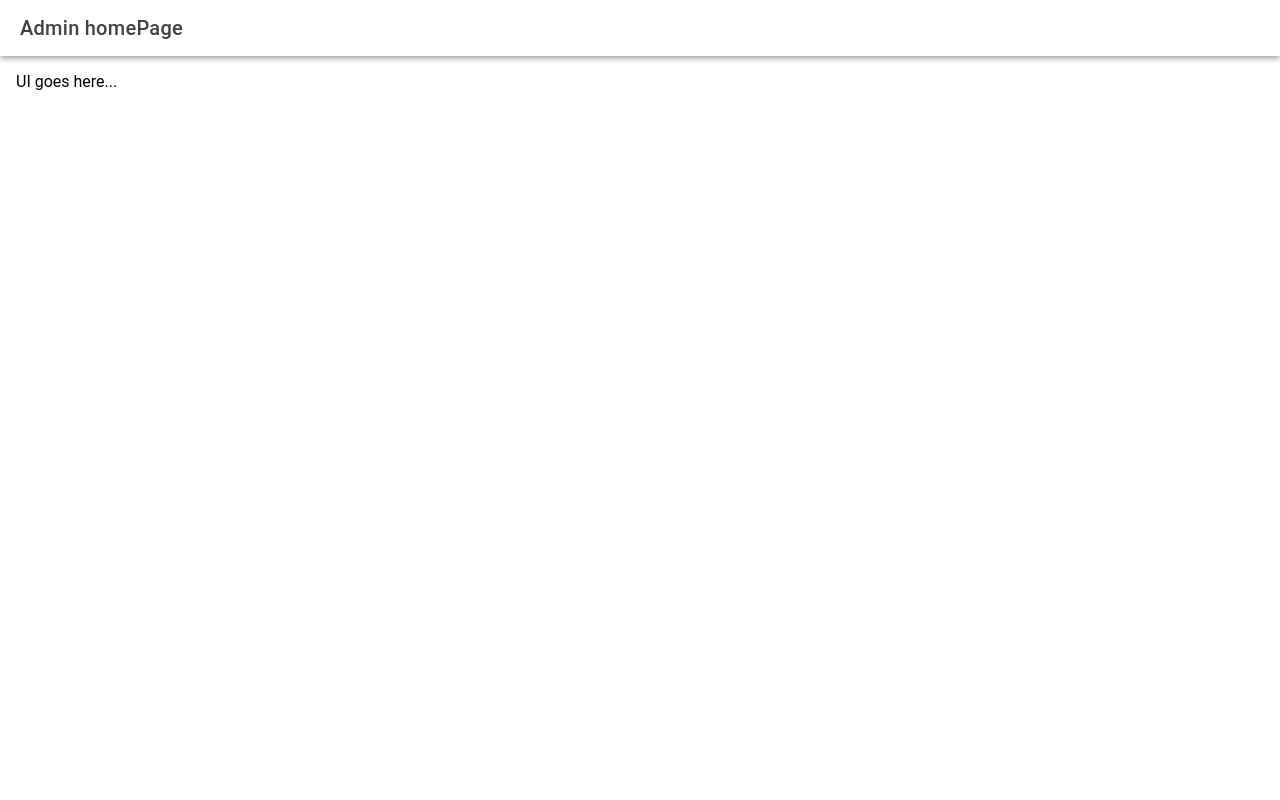
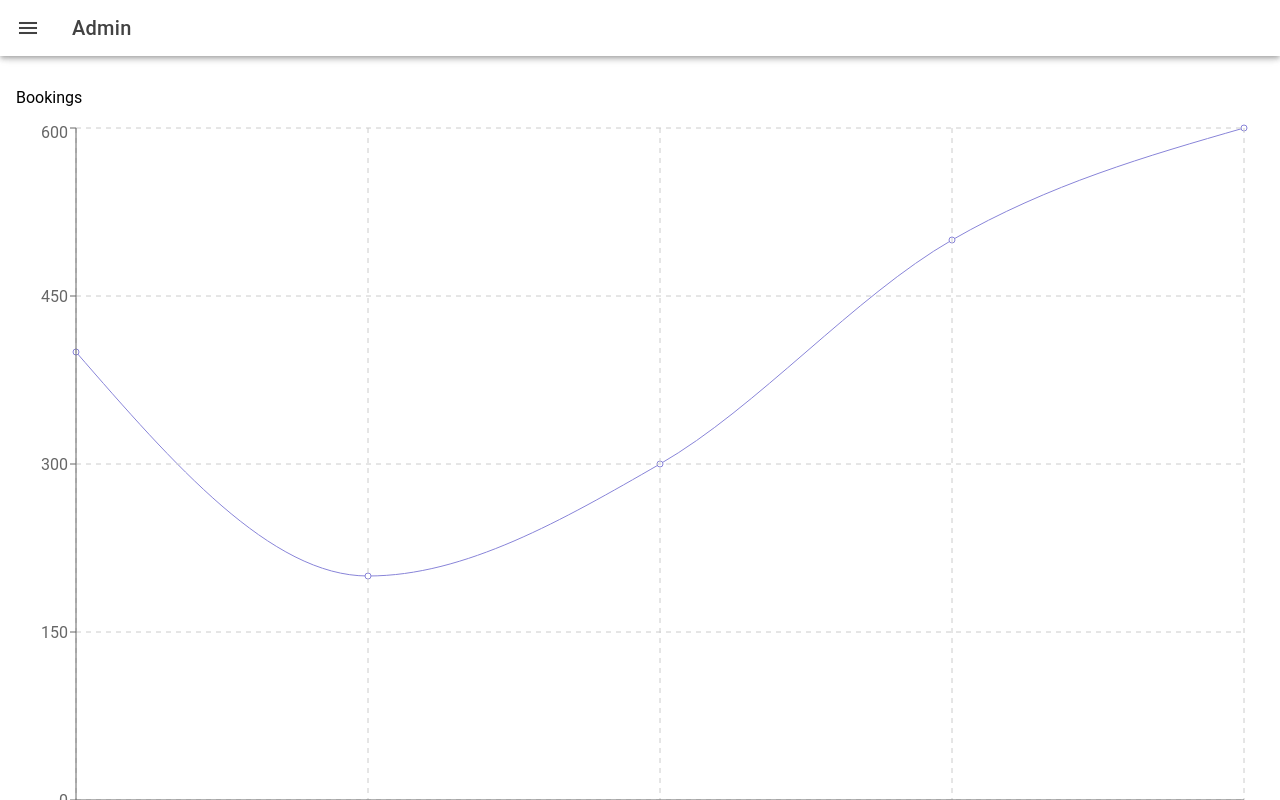
Before and after one commit to Bonga50/XBCAD7319_VCShuttle_Rework, a React (Vite) app in the folder vc_shuttle/: page /AdminHomePage in a window 1280 px wide. Built offline with nearby package versions, Linux system fonts and the light colour scheme.

Commit message:
Added admin home page

```diff
--- a/vc_shuttle/package.json
+++ b/vc_shuttle/package.json
@@ -25,11 +25,13 @@
     "@types/react-router": "^5.1.20",
     "@types/react-router-dom": "^5.3.3",
     "ionicons": "^7.0.0",
+    "mapbox-gl": "^2.14.1",
     "react": "^18.2.0",
     "react-dom": "^18.2.0",
+    "react-resize-detector": "^9.1.0",
     "react-router": "^5.3.4",
     "react-router-dom": "^5.3.4",
-    "mapbox-gl": "^2.14.1"
+    "recharts": "^2.9.3"
   },
   "devDependencies": {
     "@testing-library/jest-dom": "^5.16.5",
--- /dev/null
+++ b/vc_shuttle/src/components/AdminSettingsList/AdminSettingsListComp.tsx
@@ -0,0 +1,32 @@
+import { IonContent, IonHeader, IonItem, IonLabel, IonList, IonPage, IonTitle, IonToolbar } from '@ionic/react';
+import React from 'react';
+
+const AdminSettingsList: React.FC = () => {
+
+    return (
+       <div>
+         <IonList inset={true}>
+        <IonItem>
+          <IonLabel>Student Bookings</IonLabel>
+        </IonItem>
+        <IonItem>
+          <IonLabel>Shuttles</IonLabel>
+        </IonItem>
+        <IonItem>
+          <IonLabel>Locations</IonLabel>
+        </IonItem>
+        <IonItem>
+          <IonLabel>Schedules</IonLabel>
+        </IonItem>
+        <IonItem>
+          <IonLabel>Students</IonLabel>
+        </IonItem>
+        <IonItem>
+          <IonLabel>Reviews</IonLabel>
+        </IonItem>
+      </IonList>
+       </div>
+    );
+};
+
+export default AdminSettingsList;
--- /dev/null
+++ b/vc_shuttle/src/components/BookingsGraph/BookingGraphComponent.tsx
@@ -0,0 +1,34 @@
+import { IonContent, IonHeader, IonPage, IonTitle, IonToolbar } from '@ionic/react';
+import React from 'react';
+import { LineChart, Line, Tooltip, YAxis, XAxis, CartesianGrid } from 'recharts';
+import { useResizeDetector } from 'react-resize-detector';
+
+
+const BookingGraphComponent: React.FC = () => {
+
+    //making graph responsive
+    const { width, height, ref } = useResizeDetector();
+
+    const data = [
+        { name: 'Page A', uv: 400, pv: 2400, amt: 2400 },
+        { name: 'Page B', uv: 200, pv: 1400, amt: 3500 },
+        { name: 'Page C', uv: 300, pv: 1200, amt: 2000 },
+        { name: 'Page D', uv: 500, pv: 2800, amt: 3000 },
+        { name: 'Page E', uv: 600, pv: 2000, amt: 1500 },
+      ];
+    return (
+        <div ref={ref} style={{ width: '100%', height: '100%' }}>
+            {width && height && (
+                <LineChart width={width} height={height} data={data} margin={{ top: 5, right: 20, bottom: 5, left: 0 }}>
+                    <Line type="monotone" dataKey="uv" stroke="#8884d8" />
+                    <CartesianGrid stroke="#ccc" strokeDasharray="5 5" />
+                    <XAxis dataKey="name" />
+                    <YAxis />
+                    <Tooltip />
+                </LineChart>
+            )}
+        </div>
+    );
+};
+
+export default BookingGraphComponent;
--- a/vc_shuttle/src/pages/AdminHome/AdminHomePage.tsx
+++ b/vc_shuttle/src/pages/AdminHome/AdminHomePage.tsx
@@ -1,19 +1,51 @@
-import { IonContent, IonHeader, IonPage, IonTitle, IonToolbar } from '@ionic/react';
+import { IonButtons, IonContent, IonHeader, IonItem, IonLabel, IonList, IonMenu, IonMenuButton, IonPage, IonSegment, IonSegmentButton, IonTitle, IonToolbar } from '@ionic/react';
 import React from 'react';
+import BookingGraphComponent from '../../components/BookingsGraph/BookingGraphComponent';
+import AdminSettingsList from '../../components/AdminSettingsList/AdminSettingsListComp';
 
 const AdminHomePage: React.FC = () => {
 
     return (
-        <IonPage>
+        <>
+            <IonMenu contentId="main-content">
                 <IonHeader>
                     <IonToolbar>
-                    <IonTitle>Admin homePage</IonTitle>
+                        <IonTitle>Menu</IonTitle>
                     </IonToolbar>
                 </IonHeader>
+                <IonContent>
+                    <IonList>
+                        <IonItem>Home</IonItem>
+                        <IonItem>Bookings</IonItem>
+                        <IonItem>Shuttles</IonItem>
+                        <IonItem>Locations</IonItem>
+                        <IonItem>Schedules</IonItem>
+                        <IonItem>Students</IonItem>
+                        <IonItem>Reviews</IonItem>
+                    </IonList>
+                </IonContent>
+            </IonMenu>
+
+            <IonPage id="main-content">
+
+                <IonHeader>
+                    <IonToolbar>
+                        <IonButtons slot="start">
+                            <IonMenuButton ></IonMenuButton>
+                        </IonButtons>
+                        <IonTitle>Admin</IonTitle>
+                    </IonToolbar>
+                </IonHeader>
+
                 <IonContent className="ion-padding">
-                UI goes here...
+                    <p>Bookings</p>
+                    <BookingGraphComponent />
+                    <br />
+                    <p>Menu</p>
+                    <AdminSettingsList />
                 </IonContent>
             </IonPage>
+        </>
     );
 };
 
--- a/vc_shuttle/src/pages/DriverCreateRoute/DriverCreateRoutePage.tsx
+++ b/vc_shuttle/src/pages/DriverCreateRoute/DriverCreateRoutePage.tsx
@@ -1,8 +1,7 @@
-import { IonContent, IonHeader, IonPage, IonTitle, IonToolbar } from '@ionic/react';
+import { IonButton, IonContent, IonHeader, IonPage, IonTitle, IonToolbar } from '@ionic/react';
 import React, { useEffect, useState } from 'react';
 import ScheduleDropDown from '../../components/ScheduleDropDown/ScheduleDropDown';
 import LoctionDropDownForm from '../../components/LocationDropDown/LocationDropdownForm';
-
 
 
 const DriverCreateRoutePage: React.FC = () => {
@@ -24,6 +23,7 @@ const DriverCreateRoutePage: React.FC = () => {
                 <LoctionDropDownForm onLocationSelect={setSelectedStartLocation}/>
                 End Location
                 <LoctionDropDownForm onLocationSelect={setSelectedEndLocation}/>
+                <IonButton className='ion-margin-top' type='submit'>Submit</IonButton>
             </IonContent>
         </IonPage>
     );
```
Also changed, not shown: vc_shuttle/src/components/AdminSettingsList/AdminSettingsListComp.css (added), vc_shuttle/src/components/BookingsGraph/BookingGraphComponent.css (added), 1 other file (tests, documents, lock files or other folders). Lines whose indentation alone changed are shown as unchanged.
